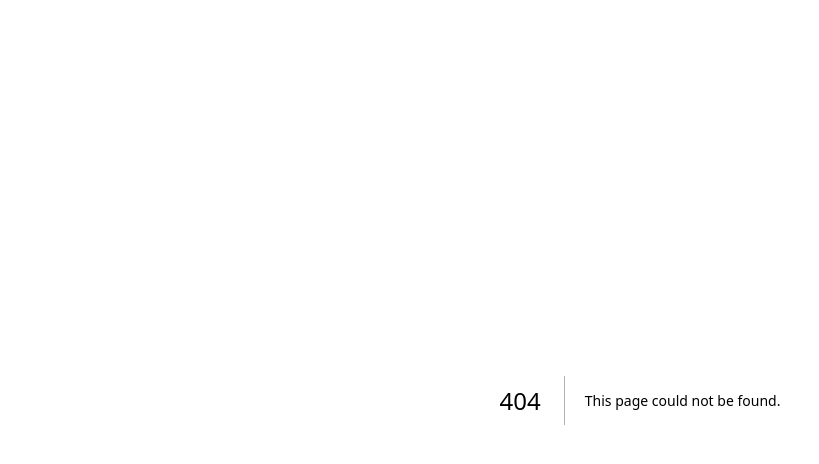
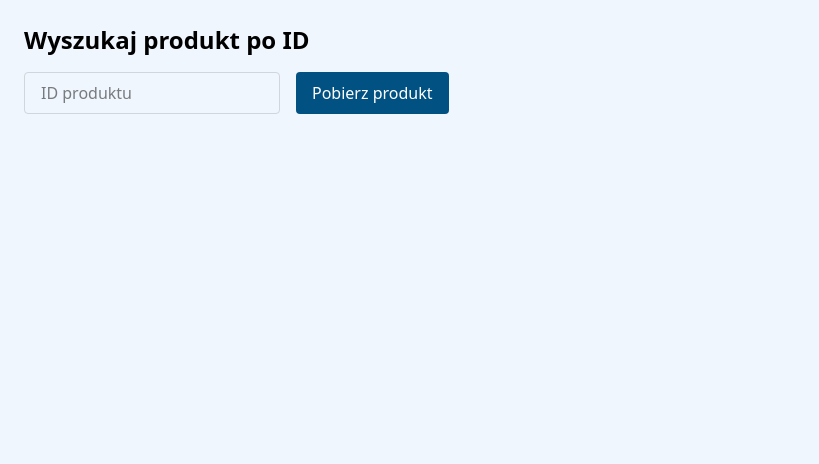
Before and after one commit to Jacek912/ZPI_Projekt, a Next.js app in the folder Magazyn/zpi_projekt_magazyn/: page /storedProductsPageById in a window 1280 px wide. Before the commit this address had no page. Shown: the top 464 px of the page, without its empty margins (0-819 px from the left). Built offline with nearby package versions, Linux system fonts and the light colour scheme; sample sign-in values are in the browser's storage.

Commit message:
Pobieranie produktu po ID

```diff
--- /dev/null
+++ b/Magazyn/zpi_projekt_magazyn/src/app/api/storedProductsById/[id]/route.ts
@@ -0,0 +1,29 @@
+import { NextRequest, NextResponse } from 'next/server';
+
+export async function GET(request: NextRequest) {
+  try {
+    process.env.NODE_TLS_REJECT_UNAUTHORIZED = '0';
+
+    const url = new URL(request.url);
+    const id = url.pathname.split('/').pop(); // pobiera id z URL
+
+    if (!id) {
+      return NextResponse.json({ error: 'Brak ID' }, { status: 400 });
+    }
+
+    const backendUrl = `https://localhost:7060/Product/GetById?id=${id}`;
+    const backendRes = await fetch(backendUrl);
+
+    if (!backendRes.ok) {
+      const text = await backendRes.text();
+      console.error('❌ Błąd z backendu:', backendRes.status, text);
+      return NextResponse.json({ error: 'Produkt nie znaleziony' }, { status: 404 });
+    }
+
+    const data = await backendRes.json();
+    return NextResponse.json(data);
+  } catch (error: any) {
+    console.error('❌ Błąd proxy API:', error.message);
+    return NextResponse.json({ error: 'Błąd serwera proxy' }, { status: 500 });
+  }
+}
--- /dev/null
+++ b/Magazyn/zpi_projekt_magazyn/src/app/storedProductsPageById/page.tsx
@@ -0,0 +1,80 @@
+'use client';
+
+import { useState } from 'react';
+import axios from 'axios';
+import useAuthRedirect from '@/hooks/useAuthRedirect';
+
+interface Product {
+  id: number;
+  name: string;
+  amount: number;
+}
+
+export default function ProductPage() {
+  useAuthRedirect();
+
+  const [productId, setProductId] = useState('');
+  const [product, setProduct] = useState<Product | null>(null);
+  const [error, setError] = useState<string | null>(null);
+  const [loading, setLoading] = useState(false);
+
+ const fetchProductById = async () => {
+  setLoading(true);
+  setError(null);
+  setProduct(null);
+
+  try {
+    const response = await axios.get(`/api/storedProductsById/${productId}`);
+    const result = response.data;
+
+    if (Array.isArray(result) && result.length > 0) {
+      setProduct({
+        id: result[0].id,
+        name: result[0].name,
+        amount: result[0].amount,
+      });
+    } else {
+      setError("Nie znaleziono produktu o podanym ID.");
+    }
+  } catch (err: any) {
+    setError(err.response?.data?.error || "Błąd podczas pobierania produktu");
+  } finally {
+    setLoading(false);
+  }
+};
+
+
+  return (
+    <div className="p-6 min-h-screen bg-[#F0F6FD]">
+      <h1 className="text-2xl font-bold mb-4">Wyszukaj produkt po ID</h1>
+
+      <div className="flex gap-4 mb-4">
+        <input
+          type="number"
+          placeholder="ID produktu"
+          value={productId}
+          onChange={(e) => setProductId(e.target.value)}
+          className="border border-gray-300 rounded px-4 py-2 w-64"
+        />
+        <button
+          onClick={fetchProductById}
+          className="bg-[#015183] hover:bg-[#013d63] text-white px-4 py-2 rounded"
+        >
+          Pobierz produkt
+        </button>
+      </div>
+
+      {loading && <p>Ładowanie...</p>}
+      {error && <p className="text-red-600">{error}</p>}
+
+      {product && (
+        <div className="bg-white p-4 rounded shadow mt-6">
+          <h2 className="text-xl font-semibold mb-2">Dane produktu:</h2>
+          <p><strong>ID:</strong> {product.id}</p>
+          <p><strong>Nazwa:</strong> {product.name}</p>
+          <p><strong>Ilość:</strong> {product.amount}</p>
+        </div>
+      )}
+    </div>
+  );
+}
--- a/Magazyn/zpi_projekt_magazyn/src/components/loginPage.tsx
+++ b/Magazyn/zpi_projekt_magazyn/src/components/loginPage.tsx
@@ -33,7 +33,7 @@ function LoginForm() {
             localStorage.setItem("token", token);
 
 
-            router.replace("/sotoredProducts");
+            router.replace("/storedProductsPage");
         } catch (error) {
             console.error("Login failed:", error);
         }
```
